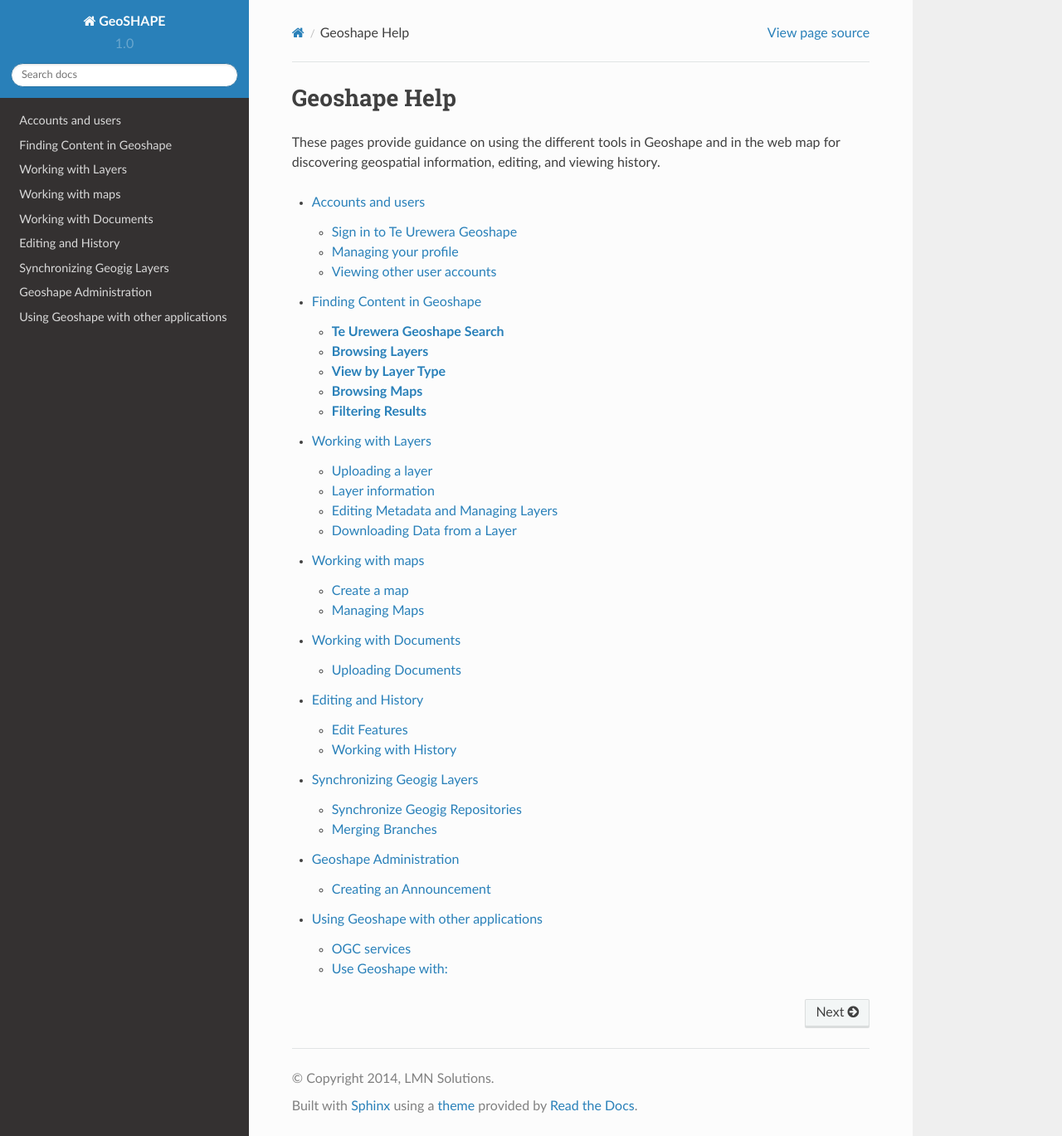
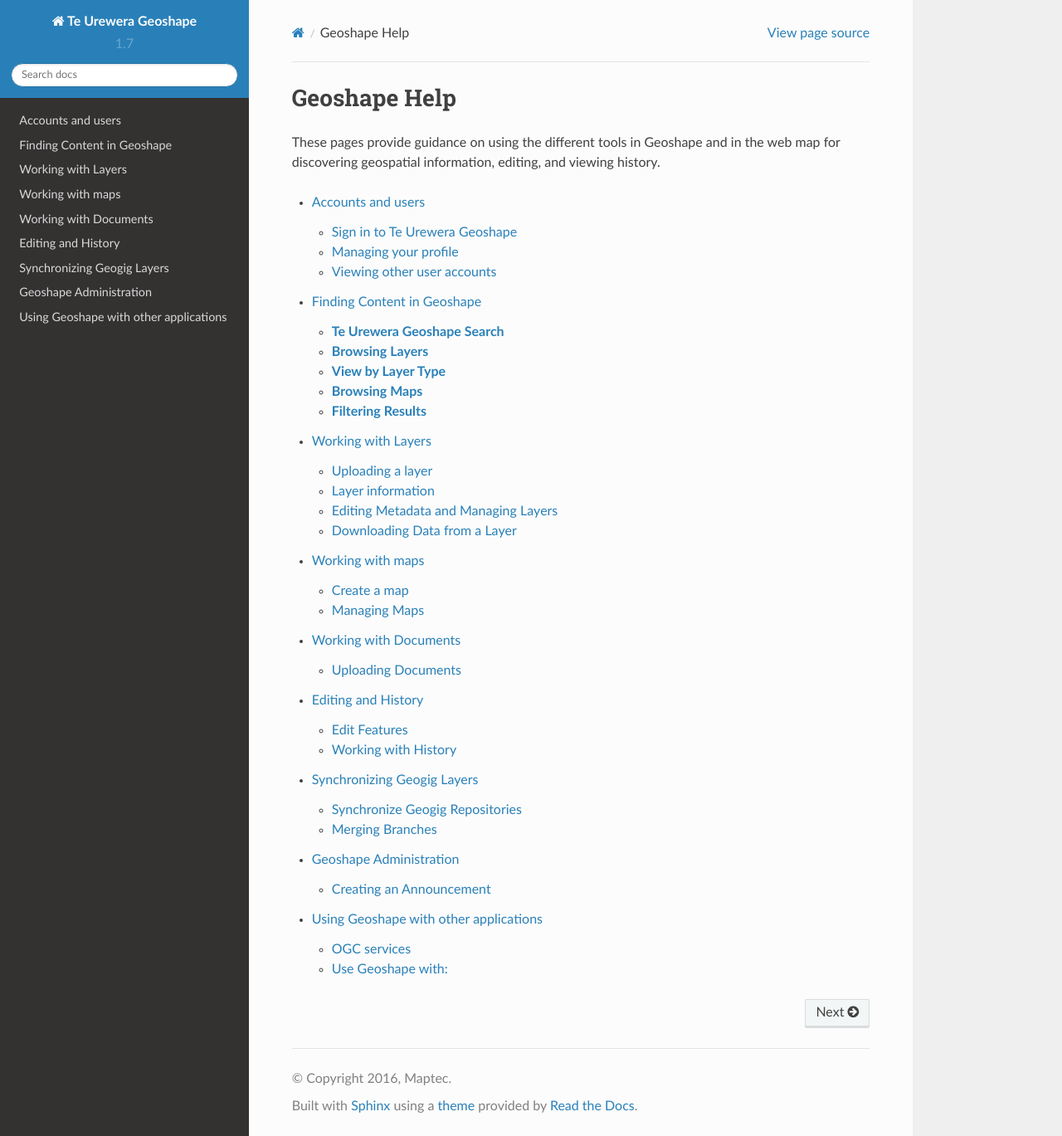
Before and after one commit to Arborvitae/Geoshape, a Sphinx documentation site: the page built from docs/index.rst, in a window 1280 px wide and 1369 px high. Shown: the whole window at 83% size. Built offline with Sphinx 7.4.7 and the Read the Docs theme 2.0.0, drawn with Linux system fonts in a browser that asks for light colours.

Commit message:
change GeoSHAPE to Geoshape

```diff
--- a/docs/conf.py
+++ b/docs/conf.py
@@ -48,17 +48,17 @@ source_suffix = '.rst'
 master_doc = 'index'
 
 # General information about the project.
-project = u'GeoSHAPE'
-copyright = u'2014, LMN Solutions'
+project = u'Te Urewera Geoshape'
+copyright = u'2016, Maptec'
 
 # The version info for the project you're documenting, acts as replacement for
 # |version| and |release|, also used in various other places throughout the
 # built documents.
 #
 # The short X.Y version.
-version = '1.0'
+version = '1.7'
 # The full version, including alpha/beta/rc tags.
-release = '1.0'
+release = '1.7.11'
 
 # The language for content autogenerated by Sphinx. Refer to documentation
 # for a list of supported languages.
@@ -186,7 +186,7 @@ html_static_path = ['_static']
 #html_file_suffix = None
 
 # Output file base name for HTML help builder.
-htmlhelp_basename = 'GeoSHAPEdoc'
+htmlhelp_basename = 'Geoshapedoc'
 
 
 # -- Options for LaTeX output ---------------------------------------------
@@ -209,8 +209,8 @@ latex_elements = {
 # (source start file, target name, title,
 #  author, documentclass [howto, manual, or own class]).
 latex_documents = [
-  ('index', 'GeoSHAPE.tex', u'GeoSHAPE Documentation',
-   u'GeoSHAPE', 'manual'),
+  ('index', 'Geoshape.tex', u'Geoshape Documentation',
+   u'Geoshape', 'manual'),
 ]
 
 # The name of an image file (relative to this directory) to place at the top of
@@ -239,8 +239,8 @@ latex_documents = [
 # One entry per manual page. List of tuples
 # (source start file, name, description, authors, manual section).
 man_pages = [
-    ('index', 'GeoSHAPE', u'GeoSHAPE Documentation',
-     [u'GeoSHAPE'], 1)
+    ('index', 'Geoshape', u'Geoshape Documentation',
+     [u'Geoshape'], 1)
 ]
 
 # If true, show URL addresses after external links.
@@ -253,8 +253,8 @@ man_pages = [
 # (source start file, target name, title, author,
 #  dir menu entry, description, category)
 texinfo_documents = [
-  ('index', 'GeoSHAPE', u'GeoSHAPE Documentation',
-   u'GeoSHAPE', 'GeoSHAPE', 'One line description of project.',
+  ('index', 'Geoshape', u'Geoshape Documentation',
+   u'Geoshape', 'Geoshape', 'One line description of project.',
    'Miscellaneous'),
 ]
 
--- a/docs/qgis.rst
+++ b/docs/qgis.rst
@@ -3,7 +3,7 @@
 QGIS
 =====
 
-Quantum GIS or QGIS is an open source, cross platform desktop GIS app. It can also be used to add layers from your Geoshape instance as WMS or WFS. The process is very similar to how we add these same layers to ArcMap, and we will walk through the steps necessary in the following section.
+Quantum GIS or QGIS is an open source, cross platform desktop GIS app. It can also be used to add layers from your Geoshape instance as WMS or WFS. We will walk through the steps necessary in the following section.
 
 First, select "Add WMS Layer" from the Layer menu.
 
```
